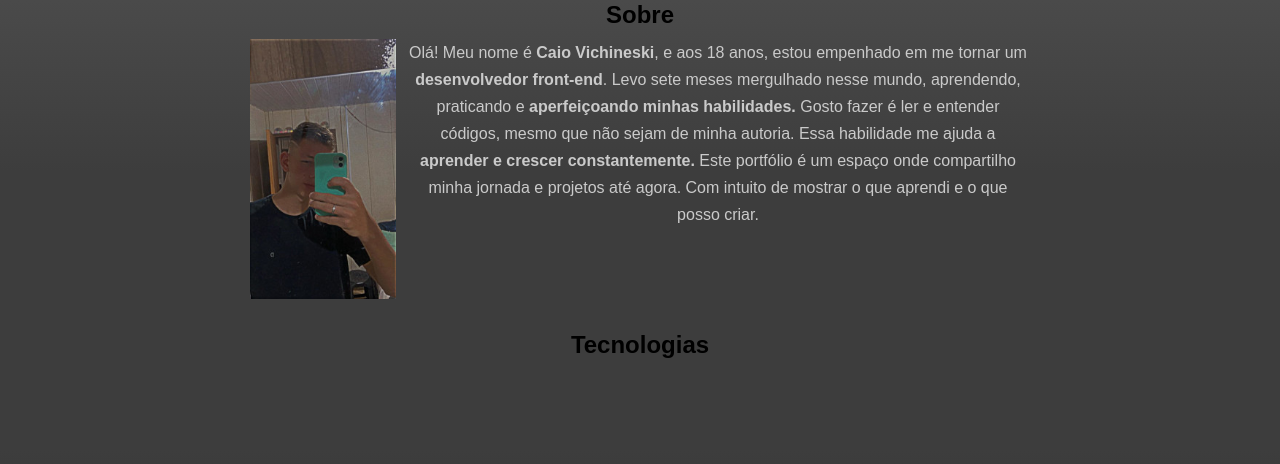
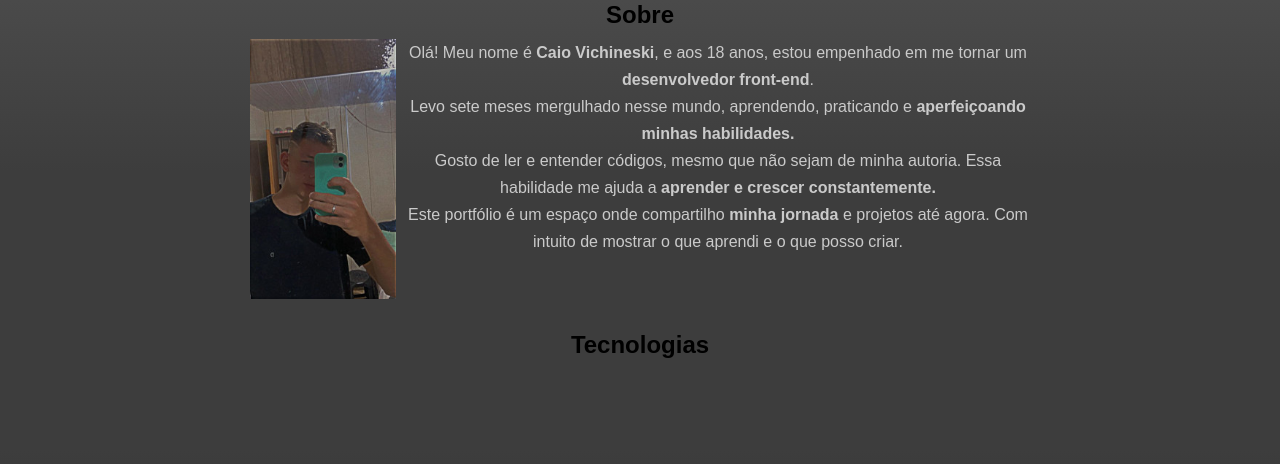
Before and after one commit to C4IO-Dev/portifolio, a plain HTML site: page index.html in a window 1280 px wide. Shown: the part 105-569 px from the top of the page. Drawn offline with Linux system fonts and the light colour scheme.

Commit message:
paragrafo responsivo

```diff
--- a/estilos/media.css
+++ b/estilos/media.css
@@ -1,32 +1,37 @@
 @charset "UTF-8";
 
 @media screen and (min-width: 687px) and (max-width: 768px) {
-    header{
+    header {
         justify-content: space-between;
     }
 
-    .lista-menu{
+    .lista-menu {
         display: flex;
         justify-content: flex-end;
     }
 
-    menu{
+    menu {
         flex-direction: column;
     }
 }
 
 @media screen and (min-width:768px) {
-    header{
+    header {
         justify-content: space-between;
     }
 
-    .lista-menu{
+    .lista-menu {
         display: flex;
         justify-content: flex-end;
     }
 
-    menu{
+    menu {
         flex-direction: column;
+    }
+
+    #paragrafo-3,
+    #paragrafo-4 {
+        display: block;
     }
 
     /* Tecnologias */
@@ -40,7 +45,7 @@
         margin-top: 0px;
     }
 
-    .tecnologias > h2 {
+    .tecnologias>h2 {
         grid-column: span 2;
     }
 
@@ -48,7 +53,7 @@
 }
 
 @media screen and (min-width:992px) {
-    body{
+    body {
         display: flex;
         flex-direction: column;
 
@@ -56,8 +61,13 @@
         margin: auto;
     }
 
-    header{
+    header {
         justify-content: center;
     }
 
+    #paragrafo-3,
+    #paragrafo-4 {
+        display: block;
+    }
+
 }
--- a/estilos/style.css
+++ b/estilos/style.css
@@ -12,8 +12,8 @@
     padding: 0px;
 }
 
-body{
-    background-image: linear-gradient(#525252 , #3d3d3d,#3d3d3d, #292929,#292929, #3d3d3d,#3d3d3d, #5e5e5e,#5e5e5e, #2c2c2c);
+body {
+    background-image: linear-gradient(#525252, #3d3d3d, #3d3d3d, #292929, #292929, #3d3d3d, #3d3d3d, #5e5e5e, #5e5e5e, #2c2c2c);
 }
 
 h2 {
@@ -112,7 +112,12 @@ menu {
     overflow: hidden;
 
     line-height: 27px;
-    color:rgb(202, 202, 202);
+    color: rgb(202, 202, 202);
+}
+
+#paragrafo-3,
+#paragrafo-4 {
+    display: none;
 }
 
 span {
@@ -273,7 +278,7 @@ section.projetos>h2 {
 
 }
 
-.whatsapp:hover{
+.whatsapp:hover {
     transition-duration: .2s;
     transform: translate(-2px, -2px);
 }
@@ -286,11 +291,11 @@ section.projetos>h2 {
 
 /* Sessão footer */
 
-footer{
+footer {
     text-align: center;
     color: black;
 }
 
-span{
+span {
     font-weight: 600;
 }
--- a/index.html
+++ b/index.html
@@ -22,8 +22,10 @@
                     <li class="item-lista"><a href="#" class="link-lista">Contato</a></li>
                 </ul>
                 <ul class="lista-menu">
-                    <li><a href="https://github.com/C4IO-Dev" target="_blank"> <img src="imagens/github.png" alt="GitHub" class="img-lista"> </a></li>
-                    <li><a href="https://www.linkedin.com/in/caio-vichineski-00b13a295/" target="_blank"> <img src="imagens/linkedin.png" alt="Linkedin" class="img-lista"> </a></li>
+                    <li><a href="https://github.com/C4IO-Dev" target="_blank"> <img src="imagens/github.png"
+                                alt="GitHub" class="img-lista"> </a></li>
+                    <li><a href="https://www.linkedin.com/in/caio-vichineski-00b13a295/" target="_blank"> <img
+                                src="imagens/linkedin.png" alt="Linkedin" class="img-lista"> </a></li>
                 </ul>
             </menu>
         </nav>
@@ -35,11 +37,17 @@
             <h2>Sobre</h2>
             <article>
                 <img src="imagens/minhafoto-menor.jpg" alt="Foto Minha" class="img-sobre">
-                <p class="texto-sobre">
-                    Olá! Meu nome é <span>Caio Vichineski</span>, e aos 18 anos, estou empenhado em me tornar um <span>desenvolvedor front-end</span>. Levo sete meses mergulhado nesse mundo, aprendendo, praticando e <span>aperfeiçoando minhas habilidades.</span>
-                    Gosto fazer é ler e entender códigos, mesmo que não sejam de minha autoria. Essa habilidade me ajuda a <span>aprender e crescer constantemente.</span>
-                    Este portfólio é um espaço onde compartilho minha jornada e projetos até agora. Com intuito de mostrar o que aprendi e o que posso criar.
-                </p>
+                <div class="texto-sobre">
+                    <p id="paragrafo-1">Olá! Meu nome é <span>Caio Vichineski</span>, e aos 18 anos, estou empenhado em
+                        me tornar um <span>desenvolvedor front-end</span>.</p>
+                    <p id="paragrafo-2">Levo sete meses mergulhado nesse mundo, aprendendo, praticando e
+                        <span>aperfeiçoando minhas habilidades.</span></p>
+                    <p id="paragrafo-3" class="oculto">Gosto de ler e entender códigos, mesmo que não sejam de minha
+                        autoria. Essa habilidade me ajuda a <span>aprender e crescer constantemente.</span></p>
+                    <p id="paragrafo-4" class="oculto">Este portfólio é um espaço onde compartilho <span>minha jornada</span> e
+                        projetos até agora. Com intuito de mostrar o que aprendi e o que posso criar.</p>
+                </div>
+
             </article>
         </section>
         <!-- ----------------------------------------------- -->
@@ -66,8 +74,8 @@
         <section class="projetos">
             <h2>Projetos</h2>
             <article class="android">
-                <a href="https://c4io-dev.github.io/Cauculadora/" target="_blank"><img
-                        src="imagens/cauculadora.png" alt="Cauculadora" class="img-projetos"></a>
+                <a href="https://c4io-dev.github.io/Cauculadora/" target="_blank"><img src="imagens/cauculadora.png"
+                        alt="Cauculadora" class="img-projetos"></a>
                 <p>Cauculadora básica, primeiro projeto com uso de Javascript!</p>
             </article>
             <article class="social">
```
